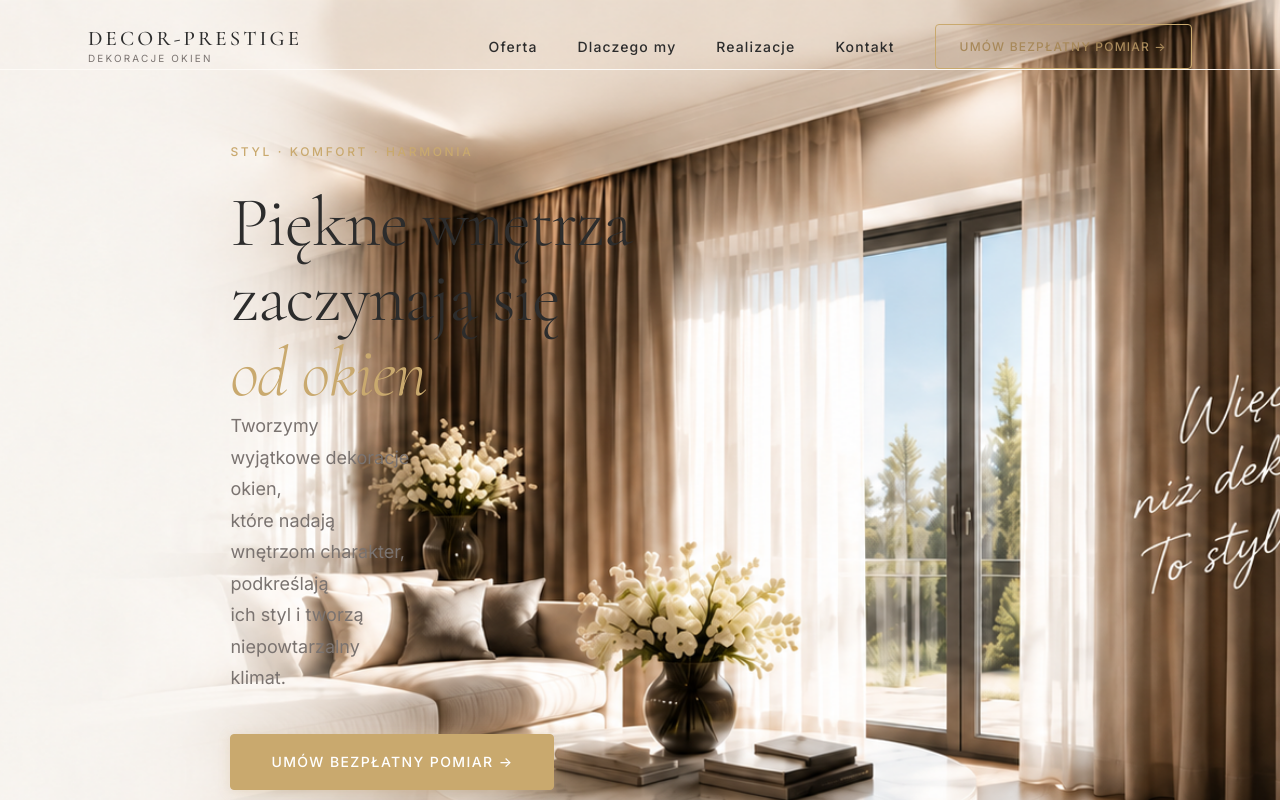
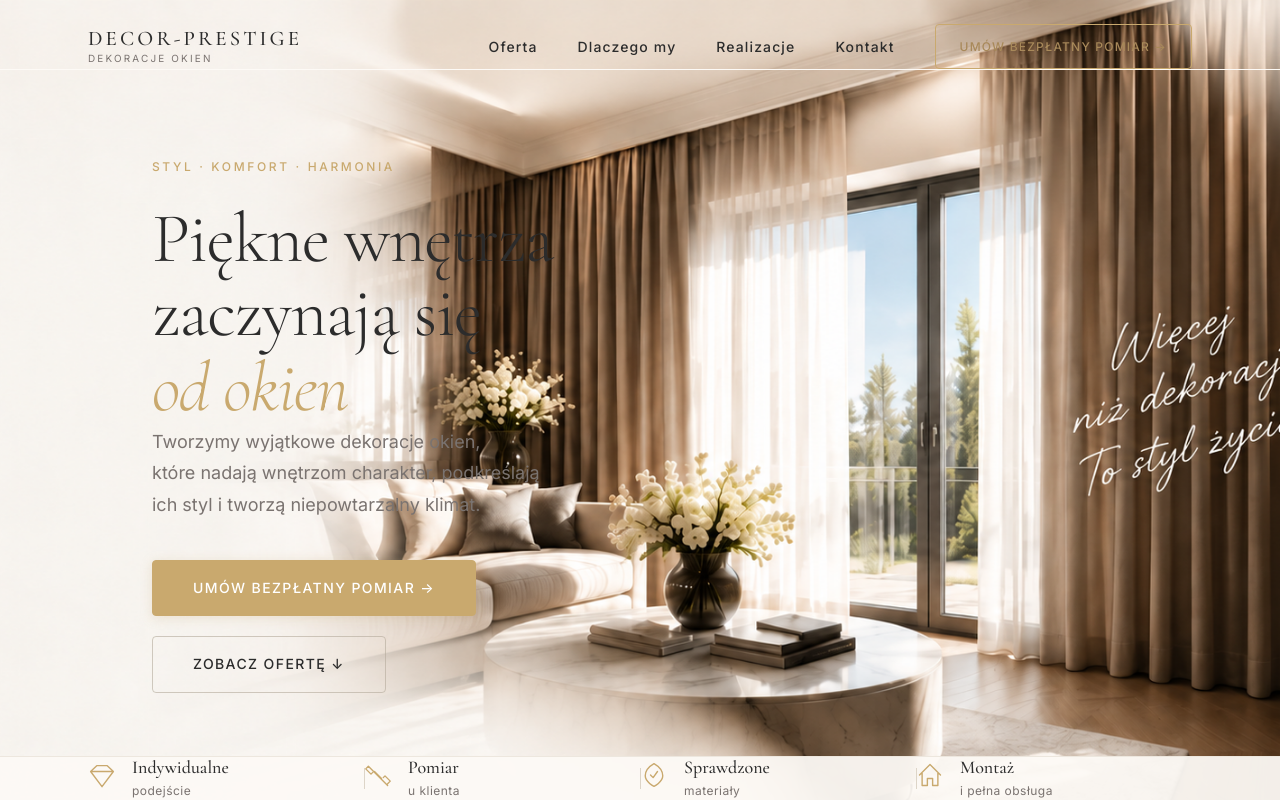
Before and after one commit to web48app/decor-prestige, a React (Vite) app in the folder decor-prestige/: page / in a window 1280 px wide. Shown: the top 800 px of the page. Built offline with nearby package versions, Linux system fonts and the light colour scheme.

Commit message:
fix: hero section padding, text column width, image position

```diff
--- a/decor-prestige/src/components/sections/Hero/Hero.module.css
+++ b/decor-prestige/src/components/sections/Hero/Hero.module.css
@@ -22,7 +22,7 @@
   width: 100%;
   height: 100%;
   object-fit: cover;
-  object-position: 60% center;
+  object-position: 60% 65%;
   display: block;
   z-index: 0;
 }
@@ -51,8 +51,13 @@
 .textCol {
   display: flex;
   flex-direction: column;
-  padding: clamp(7rem, 11vw, 10rem) clamp(3rem, 18vw, 16rem) var(--space-12);
-  max-width: 640px;
+  margin-left: clamp(2rem, 10vw, 10rem);
+  padding-top: clamp(7rem, 11vw, 10rem);
+  padding-right: var(--space-8);
+  padding-bottom: var(--space-12);
+  padding-left: var(--space-6);
+  max-width: 500px;
+  width: 100%;
 }
 
 .eyebrow {
--- a/decor-prestige/src/styles/globals.css
+++ b/decor-prestige/src/styles/globals.css
@@ -57,6 +57,12 @@ section {
   padding-bottom: var(--section-padding-y);
 }
 
+/* Hero has its own full-bleed layout — zero out section padding */
+#start {
+  padding-top: 0;
+  padding-bottom: 0;
+}
+
 /* ---- Selection ---- */
 ::selection {
   background: var(--color-accent-light);
```
